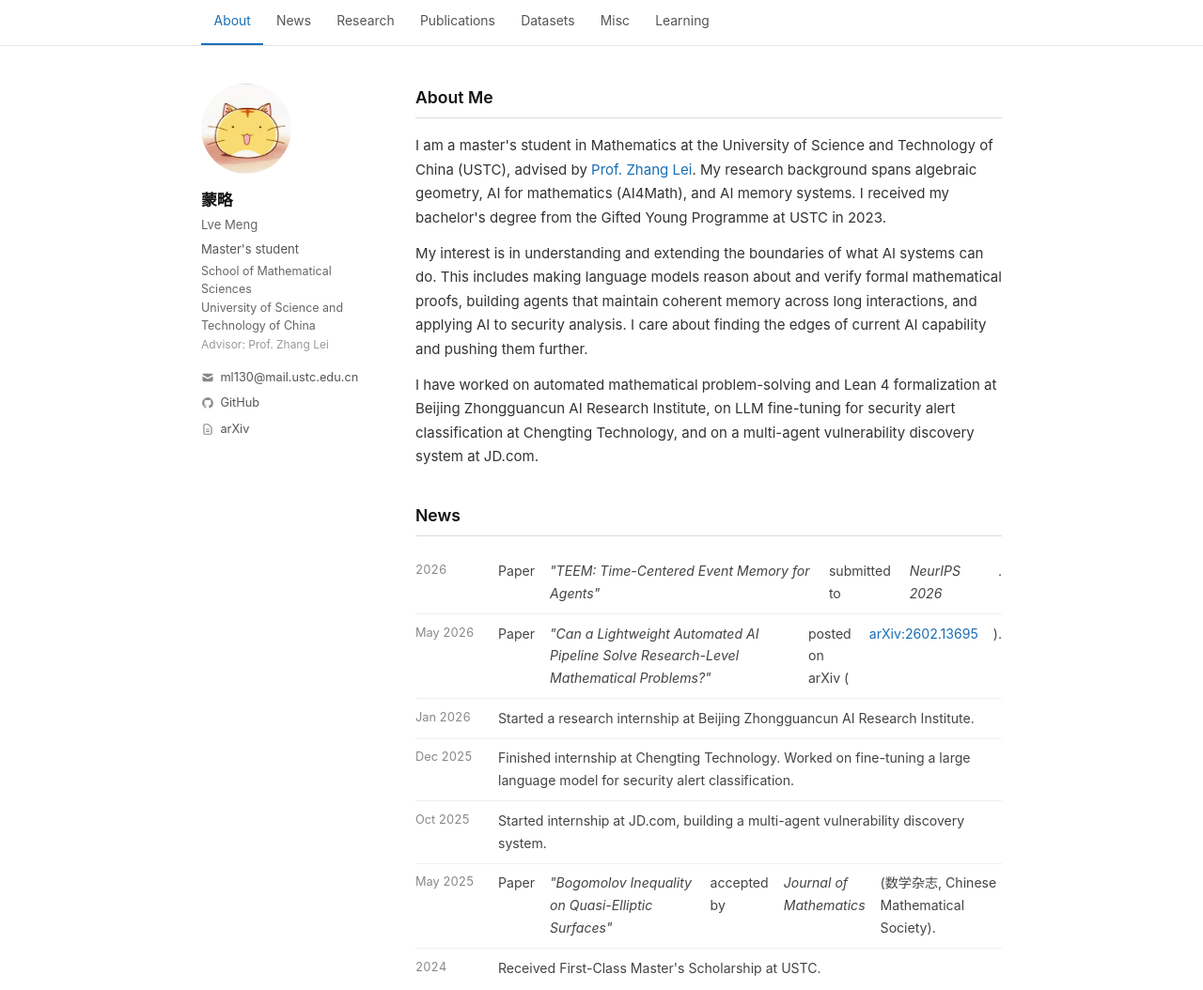
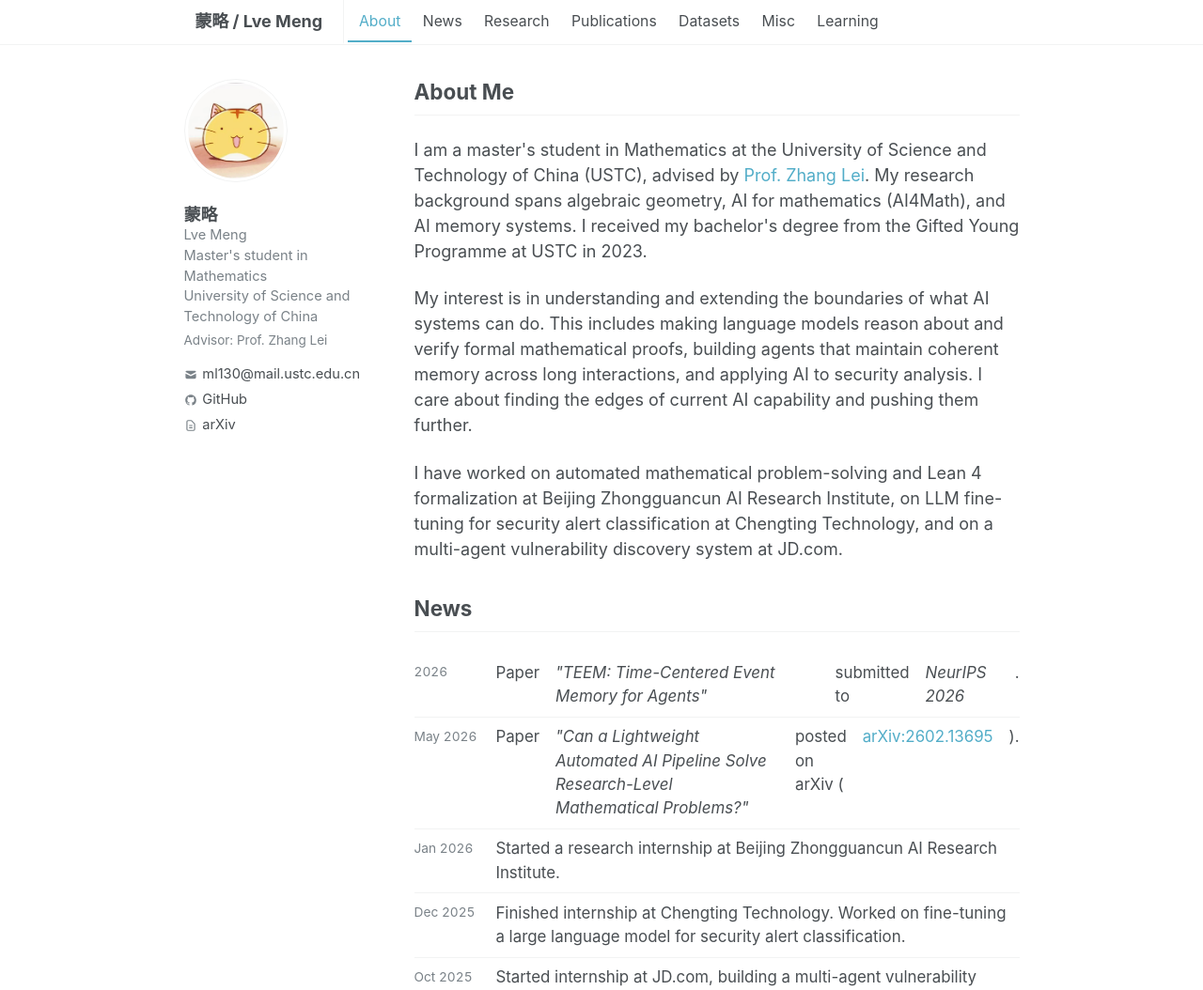
Before and after one commit to ml1301215/ml1301215.github.io, a plain HTML site: page index.html in a window 1280 px wide. Shown: the top 1054 px of the page at 94% size. Drawn offline with Linux system fonts and the light colour scheme.

Commit message:
Redesign: adopt serea.github.io layout and design system
- Masthead nav with site name on left (蒙略/Lve Meng) + anchor links
- Color palette: teal links #52adc8, text #494e52, secondary #7a8288
- Typography: 16px base, 18px at 48em+, line-height 1.5
- Sidebar: serea-style author__avatar, author__urls classes
- Footer: light gray #f2f3f3 background with border-top
- Section headings: border-bottom #f2f3f3, bold 1.25em
- Update script.js nav selectors to match new class names

```diff
--- a/index.html
+++ b/index.html
@@ -9,55 +9,63 @@
 </head>
 <body>
 
-  <!-- NAV -->
-  <nav id="nav">
-    <div class="nav-inner">
-      <ul>
-        <li><a href="#about">About</a></li>
-        <li><a href="#news">News</a></li>
-        <li><a href="#research">Research</a></li>
-        <li><a href="#publications">Publications</a></li>
-        <li><a href="#datasets">Datasets</a></li>
-        <li><a href="#misc">Misc</a></li>
-        <li><a href="#learning">Learning</a></li>
+  <!-- MASTHEAD -->
+  <div class="masthead">
+    <div class="masthead__inner-wrap">
+      <nav class="greedy-nav">
+        <ul class="visible-links">
+          <li class="masthead__menu-item masthead__menu-item--lg"><a href="#">蒙略 / Lve Meng</a></li>
+          <li class="masthead__menu-item"><a href="#about">About</a></li>
+          <li class="masthead__menu-item"><a href="#news">News</a></li>
+          <li class="masthead__menu-item"><a href="#research">Research</a></li>
+          <li class="masthead__menu-item"><a href="#publications">Publications</a></li>
+          <li class="masthead__menu-item"><a href="#datasets">Datasets</a></li>
+          <li class="masthead__menu-item"><a href="#misc">Misc</a></li>
+          <li class="masthead__menu-item"><a href="#learning">Learning</a></li>
         </ul>
+      </nav>
     </div>
-  </nav>
+  </div>
 
-  <div class="page-wrap">
+  <div id="main">
 
     <!-- SIDEBAR -->
     <aside class="sidebar">
-      <div class="avatar-wrap">
-        <img class="avatar" src="docs/avatar.jpg" alt="Lve Meng" />
+      <div class="author__avatar-wrap">
+        <img class="author__avatar" src="docs/avatar.jpg" alt="Lve Meng" />
       </div>
-      <div class="author-info">
-        <h1 class="author-name">蒙略<br><span>Lve Meng</span></h1>
-        <p class="author-role">Master's student</p>
-        <p class="author-affil">School of Mathematical Sciences<br>University of Science and Technology of China</p>
-        <p class="author-affil muted">Advisor: Prof. Zhang Lei</p>
+      <div class="author__content">
+        <h3 class="author__name">蒙略<span class="author__name-en">Lve Meng</span></h3>
+        <p class="author__bio">Master's student in Mathematics<br>University of Science and Technology of China</p>
+        <p class="author__affil">Advisor: Prof. Zhang Lei</p>
       </div>
-      <div class="author-links">
+      <ul class="author__urls">
+        <li>
           <a href="mailto:ml130@mail.ustc.edu.cn">
             <svg viewBox="0 0 20 20" fill="currentColor"><path d="M2.003 5.884L10 9.882l7.997-3.998A2 2 0 0016 4H4a2 2 0 00-1.997 1.884z"/><path d="M18 8.118l-8 4-8-4V14a2 2 0 002 2h12a2 2 0 002-2V8.118z"/></svg>
             ml130@mail.ustc.edu.cn
           </a>
+        </li>
+        <li>
           <a href="https://github.com/ml1301215" target="_blank" rel="noopener">
             <svg viewBox="0 0 24 24" fill="currentColor"><path d="M12 2C6.477 2 2 6.484 2 12.017c0 4.425 2.865 8.18 6.839 9.504.5.092.682-.217.682-.483 0-.237-.008-.868-.013-1.703-2.782.605-3.369-1.343-3.369-1.343-.454-1.158-1.11-1.466-1.11-1.466-.908-.62.069-.608.069-.608 1.003.07 1.531 1.032 1.531 1.032.892 1.53 2.341 1.088 2.91.832.092-.647.35-1.088.636-1.338-2.22-.253-4.555-1.113-4.555-4.951 0-1.093.39-1.988 1.029-2.688-.103-.253-.446-1.272.098-2.65 0 0 .84-.27 2.75 1.026A9.564 9.564 0 0112 6.844c.85.004 1.705.115 2.504.337 1.909-1.296 2.747-1.027 2.747-1.027.546 1.379.202 2.398.1 2.651.64.7 1.028 1.595 1.028 2.688 0 3.848-2.339 4.695-4.566 4.943.359.309.678.92.678 1.855 0 1.338-.012 2.419-.012 2.747 0 .268.18.58.688.482A10.019 10.019 0 0022 12.017C22 6.484 17.522 2 12 2z"/></svg>
             GitHub
           </a>
+        </li>
+        <li>
           <a href="https://arxiv.org/abs/2602.13695" target="_blank" rel="noopener">
             <svg viewBox="0 0 24 24" fill="none" stroke="currentColor" stroke-width="2"><path d="M9 12h6m-6 4h6m2 5H7a2 2 0 01-2-2V5a2 2 0 012-2h5.586a1 1 0 01.707.293l5.414 5.414a1 1 0 01.293.707V19a2 2 0 01-2 2z"/></svg>
             arXiv
           </a>
-      </div>
+        </li>
+      </ul>
     </aside>
 
     <!-- MAIN -->
-    <main>
+    <article class="page">
 
       <!-- ABOUT -->
-      <section id="about">
+      <section id="about" class="reveal">
         <h2>About Me</h2>
         <p>
           I am a master's student in Mathematics at the University of Science and Technology of China (USTC),
@@ -80,7 +88,7 @@
       </section>
 
       <!-- NEWS -->
-      <section id="news">
+      <section id="news" class="reveal">
         <h2>News</h2>
         <ul class="news-list">
           <li>
@@ -118,7 +126,7 @@
       </section>
 
       <!-- RESEARCH -->
-      <section id="research">
+      <section id="research" class="reveal">
         <h2>Research Interests</h2>
         <ul class="plain-list">
           <li>AI for mathematics — automated proof search, LLM reasoning evaluation, formal verification (Lean 4)</li>
@@ -180,7 +188,7 @@
       </section>
 
       <!-- PUBLICATIONS -->
-      <section id="publications">
+      <section id="publications" class="reveal">
         <h2>Publications</h2>
         <p class="note">* indicates equal contribution.</p>
 
@@ -218,7 +226,7 @@
       </section>
 
       <!-- DATASETS -->
-      <section id="datasets">
+      <section id="datasets" class="reveal">
         <h2>Datasets</h2>
         <p class="note">
           Datasets associated with published and forthcoming work.
@@ -235,7 +243,7 @@
         <table class="exp-table">
           <tbody>
             <tr>
-              <td class="exp-period" style="min-width:90px">Contents</td>
+              <td class="exp-period" style="min-width:80px">Contents</td>
               <td>ICCM problem sets (2 rounds), First Proof problem set, AI-generated solutions</td>
             </tr>
             <tr>
@@ -258,7 +266,7 @@
         <table class="exp-table">
           <tbody>
             <tr>
-              <td class="exp-period" style="min-width:90px">Contents</td>
+              <td class="exp-period" style="min-width:80px">Contents</td>
               <td>Temporal event sequences, agent interaction traces, memory retrieval benchmarks</td>
             </tr>
             <tr>
@@ -268,14 +276,14 @@
             <tr>
               <td class="exp-period">Access</td>
               <td><a href="https://github.com/ZXXZ1000/LATRACE" target="_blank" rel="noopener">github.com/ZXXZ1000/LATRACE</a>
-              (dataset to be released upon NeurIPS publication)</td>
+              (dataset to be released upon publication)</td>
             </tr>
           </tbody>
         </table>
       </section>
 
       <!-- MISC -->
-      <section id="misc">
+      <section id="misc" class="reveal">
         <h2>Misc</h2>
 
         <h3>Awards</h3>
@@ -325,12 +333,10 @@
             [<a href="https://github.com/ml1301215/flight" target="_blank" rel="noopener">code</a>]
           </li>
         </ul>
-
-        </ul>
       </section>
 
       <!-- LEARNING -->
-      <section id="learning">
+      <section id="learning" class="reveal">
         <h2>Learning</h2>
 
         <h3>AI / Machine Learning</h3>
@@ -348,15 +354,15 @@
         </p>
       </section>
 
-    </main>
+    </article>
   </div>
 
-  <footer>
+  <div class="page__footer">
     <p>
-      © 2026 Lve Meng &nbsp;·&nbsp;
+      &copy; 2026 Lve Meng &nbsp;&middot;&nbsp;
       <a href="https://ml1301215.github.io">ml1301215.github.io</a>
     </p>
-  </footer>
+  </div>
 
   <script src="script.js"></script>
 </body>
--- a/script.js
+++ b/script.js
@@ -13,19 +13,21 @@ const revealObserver = new IntersectionObserver(
 document.querySelectorAll('.reveal').forEach(el => revealObserver.observe(el));
 
 // ===== SMOOTH SCROLL =====
-const nav = document.getElementById('nav');
+const masthead = document.querySelector('.masthead');
 document.querySelectorAll('a[href^="#"]').forEach(a => {
   a.addEventListener('click', e => {
-    const target = document.querySelector(a.getAttribute('href'));
+    const href = a.getAttribute('href');
+    if (href === '#') return;
+    const target = document.querySelector(href);
     if (!target) return;
     e.preventDefault();
-    const offset = nav ? nav.offsetHeight + 8 : 8;
+    const offset = masthead ? masthead.offsetHeight + 8 : 8;
     window.scrollTo({ top: target.getBoundingClientRect().top + window.scrollY - offset, behavior: 'smooth' });
   });
 });
 
 // ===== ACTIVE NAV =====
-const navLinks = document.querySelectorAll('#nav ul li a');
+const navLinks = document.querySelectorAll('.masthead__menu-item a');
 const sections = document.querySelectorAll('section[id]');
 
 const sectionObserver = new IntersectionObserver(
--- a/styles.css
+++ b/styles.css
@@ -4,161 +4,179 @@
 html {
   font-size: 16px;
   scroll-behavior: smooth;
-  scroll-padding-top: 52px;
+  scroll-padding-top: 56px;
 }
 
 body {
   background: #fff;
-  color: #333;
-  font-family: -apple-system, BlinkMacSystemFont, "Segoe UI", Helvetica, Arial, sans-serif;
-  font-size: 0.94rem;
-  line-height: 1.7;
+  color: #494e52;
+  font-family: -apple-system, ".SFNSText-Regular", "San Francisco", Roboto, "Segoe UI", "Helvetica Neue", "Lucida Grande", Arial, sans-serif;
+  font-size: 1rem;
+  line-height: 1.5;
 }
 
-a { color: #1a6eb5; text-decoration: none; }
-a:hover { text-decoration: underline; }
+a { color: #52adc8; text-decoration: none; }
+a:hover { text-decoration: underline; color: #52adc8; }
 
 h2 {
-  font-size: 1.1rem;
-  font-weight: 600;
-  color: #111;
-  padding-bottom: 0.4rem;
-  border-bottom: 1px solid #ddd;
-  margin-bottom: 1rem;
+  font-size: 1.25em;
+  font-weight: bold;
+  color: #494e52;
+  padding-bottom: 0.5em;
+  border-bottom: 1px solid #f2f3f3;
+  margin-bottom: 1em;
+  line-height: 1.2;
 }
-h3 { font-size: 0.95rem; font-weight: 600; margin: 1.4rem 0 0.6rem; color: #333; }
-p { margin-bottom: 0.75rem; }
+h3 { font-size: 1em; font-weight: bold; margin: 1.3em 0 0.5em; color: #494e52; line-height: 1.2; }
+p { margin-bottom: 1.3em; }
 
-/* ===== NAV ===== */
-#nav {
+/* ===== MASTHEAD ===== */
+.masthead {
   position: sticky;
   top: 0;
   z-index: 100;
-  background: rgba(255, 255, 255, 0.95);
-  backdrop-filter: blur(6px);
-  border-bottom: 1px solid #e5e5e5;
+  background: #fff;
+  border-bottom: 1px solid #f2f3f3;
 }
 
-.nav-inner {
-  max-width: 900px;
+.masthead__inner-wrap {
+  max-width: 925px;
   margin: 0 auto;
-  padding: 0 1.5rem;
+  padding: 0 1em;
+}
+
+.greedy-nav {
   display: flex;
   align-items: center;
 }
 
-#nav ul {
+.visible-links {
   list-style: none;
   display: flex;
+  align-items: center;
+  flex-wrap: wrap;
   gap: 0;
 }
 
-#nav ul li a {
+.masthead__menu-item a {
   display: block;
-  padding: 0.7rem 0.85rem;
-  color: #555;
-  font-size: 0.87rem;
+  padding: 0.5rem 0.65rem;
+  color: #494e52;
+  font-size: 0.875em;
   text-decoration: none;
   border-bottom: 2px solid transparent;
   transition: color 0.15s, border-color 0.15s;
 }
 
-#nav ul li a:hover,
-#nav ul li a.active {
-  color: #1a6eb5;
-  border-bottom-color: #1a6eb5;
+.masthead__menu-item--lg a {
+  font-size: 1em;
+  font-weight: bold;
+  color: #494e52;
+  padding-right: 1.2rem;
+  border-right: 1px solid #f2f3f3;
+  margin-right: 0.25rem;
+  border-bottom: 2px solid transparent;
+}
+
+.masthead__menu-item a:hover,
+.masthead__menu-item a.active {
+  color: #52adc8;
+  border-bottom-color: #52adc8;
   text-decoration: none;
 }
 
 /* ===== PAGE LAYOUT ===== */
-.page-wrap {
-  max-width: 900px;
+#main {
+  max-width: 925px;
   margin: 0 auto;
-  padding: 2.5rem 1.5rem;
+  padding: 2em 1em;
   display: flex;
-  gap: 3rem;
+  gap: 2.5em;
   align-items: flex-start;
 }
 
 /* ===== SIDEBAR ===== */
 .sidebar {
   flex-shrink: 0;
-  width: 180px;
+  width: 200px;
   position: sticky;
-  top: 64px;
+  top: 60px;
 }
 
-.avatar-wrap { margin-bottom: 0.9rem; }
+.author__avatar-wrap { margin-bottom: 0.85em; }
 
-.avatar {
-  width: 96px;
-  height: 96px;
+.author__avatar {
+  width: 110px;
+  height: 110px;
   border-radius: 50%;
   object-fit: cover;
   display: block;
+  border: 1px solid #f2f3f3;
+  padding: 3px;
 }
 
-.author-name {
-  font-size: 1.05rem;
-  font-weight: 700;
-  color: #111;
-  margin-bottom: 0.25rem;
+.author__name {
+  font-size: 1em;
+  font-weight: bold;
+  color: #494e52;
+  margin-bottom: 0.1em;
+  line-height: 1.3;
 }
 
-.author-name span {
+.author__name-en {
   display: block;
-  font-size: 0.82rem;
+  font-size: 0.8125em;
   font-weight: 400;
-  color: #666;
+  color: #7a8288;
 }
 
-.author-role {
-  font-size: 0.82rem;
-  color: #555;
-  margin-bottom: 0.15rem;
+.author__bio {
+  font-size: 0.8125em;
+  color: #7a8288;
+  margin-bottom: 0.15em;
+  line-height: 1.5;
 }
 
-.author-affil {
-  font-size: 0.78rem;
-  color: #666;
+.author__affil {
+  font-size: 0.75em;
+  color: #7a8288;
   line-height: 1.55;
-  margin-bottom: 0.1rem;
+  margin-bottom: 0.1em;
 }
 
-.author-affil.muted { color: #999; font-size: 0.75rem; }
-
-.author-links {
-  margin-top: 0.9rem;
+.author__urls {
+  list-style: none;
+  margin-top: 0.85em;
   display: flex;
   flex-direction: column;
-  gap: 0.35rem;
+  gap: 0.3em;
 }
 
-.author-links a {
+.author__urls li a {
   display: flex;
   align-items: center;
-  gap: 0.4rem;
-  font-size: 0.8rem;
-  color: #555;
+  gap: 0.4em;
+  font-size: 0.8125em;
+  color: #494e52;
   text-decoration: none;
   word-break: break-all;
   transition: color 0.15s;
 }
 
-.author-links a svg {
+.author__urls li a svg {
   width: 14px;
   height: 14px;
   flex-shrink: 0;
-  color: #888;
+  color: #7a8288;
 }
 
-.author-links a:hover { color: #1a6eb5; text-decoration: none; }
-.author-links a:hover svg { color: #1a6eb5; }
+.author__urls li a:hover { color: #52adc8; text-decoration: none; }
+.author__urls li a:hover svg { color: #52adc8; }
 
 /* ===== MAIN CONTENT ===== */
-main { flex: 1; min-width: 0; }
+.page { flex: 1; min-width: 0; }
 
-section { margin-bottom: 2.2rem; }
+section { margin-bottom: 2em; }
 section:last-child { margin-bottom: 0; }
 
 /* ===== NEWS ===== */
@@ -166,11 +184,11 @@ section:last-child { margin-bottom: 0; }
 
 .news-list li {
   display: flex;
-  gap: 1rem;
-  padding: 0.55rem 0;
-  border-bottom: 1px solid #f0f0f0;
-  font-size: 0.88rem;
-  color: #444;
+  gap: 1em;
+  padding: 0.5em 0;
+  border-bottom: 1px solid #f2f3f3;
+  font-size: 0.9375em;
+  color: #494e52;
   align-items: flex-start;
 }
 
@@ -178,27 +196,29 @@ section:last-child { margin-bottom: 0; }
 
 .news-list .date {
   flex-shrink: 0;
-  min-width: 72px;
-  color: #888;
-  font-size: 0.8rem;
+  min-width: 70px;
+  color: #7a8288;
+  font-size: 0.8125em;
   font-variant-numeric: tabular-nums;
+  padding-top: 0.1em;
 }
 
 /* ===== PLAIN LIST ===== */
-.plain-list { list-style: none; display: flex; flex-direction: column; gap: 0.35rem; }
+.plain-list { list-style: none; display: flex; flex-direction: column; gap: 0.3em; }
 
 .plain-list li {
-  font-size: 0.88rem;
-  color: #444;
-  padding-left: 1rem;
+  font-size: 0.9375em;
+  color: #494e52;
+  padding-left: 1em;
   position: relative;
+  line-height: 1.5;
 }
 
 .plain-list li::before {
-  content: '›';
+  content: '•';
   position: absolute;
   left: 0;
-  color: #999;
+  color: #7a8288;
 }
 
 /* ===== EXPERIENCE / EDUCATION TABLE ===== */
@@ -208,12 +228,12 @@ section:last-child { margin-bottom: 0; }
 }
 
 .exp-table td {
-  padding: 0.7rem 0;
-  border-bottom: 1px solid #f0f0f0;
+  padding: 0.6em 0;
+  border-bottom: 1px solid #f2f3f3;
   vertical-align: top;
-  font-size: 0.88rem;
-  color: #444;
-  line-height: 1.65;
+  font-size: 0.9375em;
+  color: #494e52;
+  line-height: 1.6;
 }
 
 .exp-table tr:last-child td { border-bottom: none; }
@@ -221,84 +241,86 @@ section:last-child { margin-bottom: 0; }
 .exp-table .exp-period {
   white-space: nowrap;
   min-width: 108px;
-  padding-right: 1.2rem;
-  color: #888;
-  font-size: 0.8rem;
+  padding-right: 1.2em;
+  color: #7a8288;
+  font-size: 0.8125em;
 }
 
 .exp-table .note {
   display: block;
-  font-size: 0.8rem;
-  color: #888;
-  margin-top: 0.25rem;
+  font-size: 0.8125em;
+  color: #7a8288;
+  margin-top: 0.2em;
 }
 
 /* ===== PUBLICATIONS ===== */
 .pub-year-heading {
-  font-size: 0.82rem;
-  font-weight: 600;
+  font-size: 0.8em;
+  font-weight: bold;
   text-transform: uppercase;
   letter-spacing: 0.07em;
-  color: #999;
-  margin: 1.2rem 0 0.5rem;
+  color: #7a8288;
+  margin: 1.2em 0 0.5em;
 }
 
 .pub-list {
   list-style-position: outside;
-  padding-left: 1.4rem;
+  padding-left: 1.4em;
 }
 
 .pub-list li {
-  font-size: 0.88rem;
-  color: #444;
-  line-height: 1.7;
-  margin-bottom: 1.2rem;
+  font-size: 0.9375em;
+  color: #494e52;
+  line-height: 1.6;
+  margin-bottom: 1em;
 }
 
 .pub-list li:last-child { margin-bottom: 0; }
 
-.note { font-size: 0.82rem; color: #888; }
+.note { font-size: 0.8125em; color: #7a8288; }
 
 /* ===== FOOTER ===== */
-footer {
-  border-top: 1px solid #e5e5e5;
-  padding: 1.2rem 0;
-  margin-top: 1rem;
+.page__footer {
+  background: #f2f3f3;
+  border-top: 1px solid #bdc1c4;
+  padding: 1.5em 0;
+  margin-top: 2em;
 }
 
-footer p {
-  max-width: 900px;
+.page__footer p {
+  max-width: 925px;
   margin: 0 auto;
-  padding: 0 1.5rem;
-  font-size: 0.78rem;
-  color: #aaa;
+  padding: 0 1em;
+  font-size: 0.8125em;
+  color: #9ba1a6;
   text-align: center;
 }
 
-footer a { color: #aaa; }
-footer a:hover { color: #1a6eb5; text-decoration: none; }
+.page__footer a { color: #9ba1a6; }
+.page__footer a:hover { color: #52adc8; text-decoration: none; }
 
 /* ===== SCROLL REVEAL ===== */
 .reveal { opacity: 0; transform: translateY(12px); transition: opacity 0.4s ease, transform 0.4s ease; }
 .reveal.visible { opacity: 1; transform: none; }
 
 /* ===== RESPONSIVE ===== */
+@media (min-width: 48em) {
+  html { font-size: 18px; }
+}
+
 @media (max-width: 640px) {
-  .page-wrap { flex-direction: column; gap: 1.8rem; }
+  #main { flex-direction: column; gap: 1.5em; padding: 1.5em 1em; }
 
   .sidebar {
     width: 100%;
     position: static;
     display: flex;
-    gap: 1.2rem;
+    gap: 1em;
     align-items: flex-start;
   }
 
-  .avatar { width: 72px; height: 72px; }
-
-  .author-links { flex-direction: row; flex-wrap: wrap; }
-
-  .news-list li, .exp-table td { font-size: 0.84rem; }
-
+  .author__avatar { width: 80px; height: 80px; }
+  .author__urls { flex-direction: row; flex-wrap: wrap; }
+  .news-list li, .exp-table td { font-size: 0.875em; }
   .exp-table .exp-period { min-width: auto; white-space: normal; }
 }
```
Lines whose indentation alone changed are shown as unchanged.
